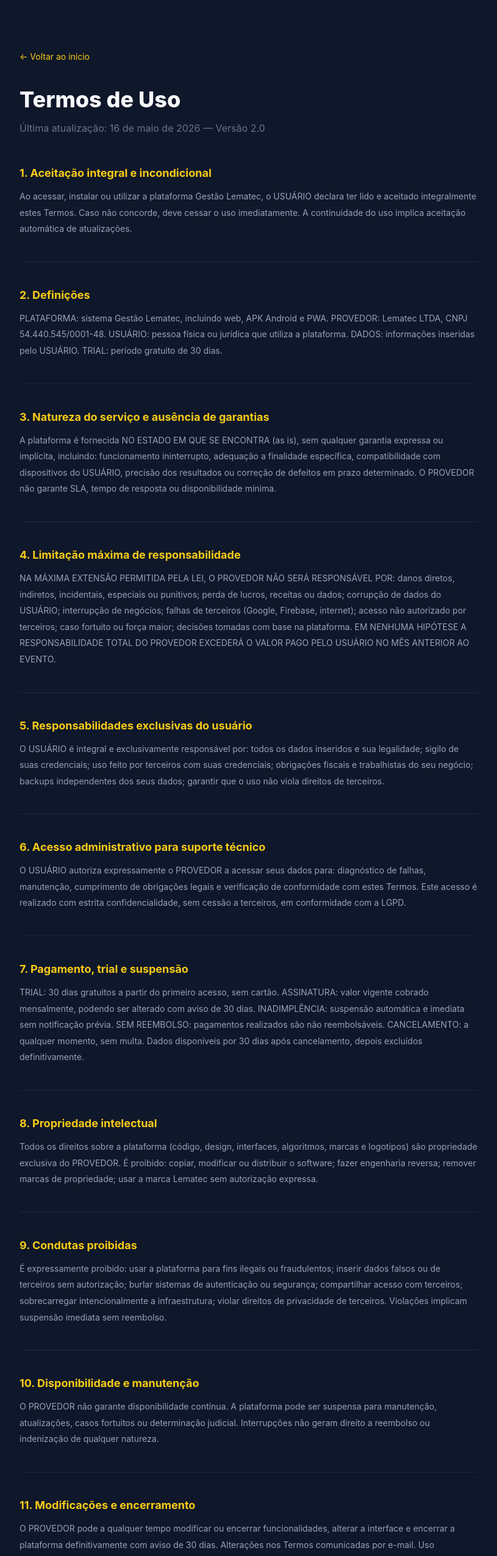
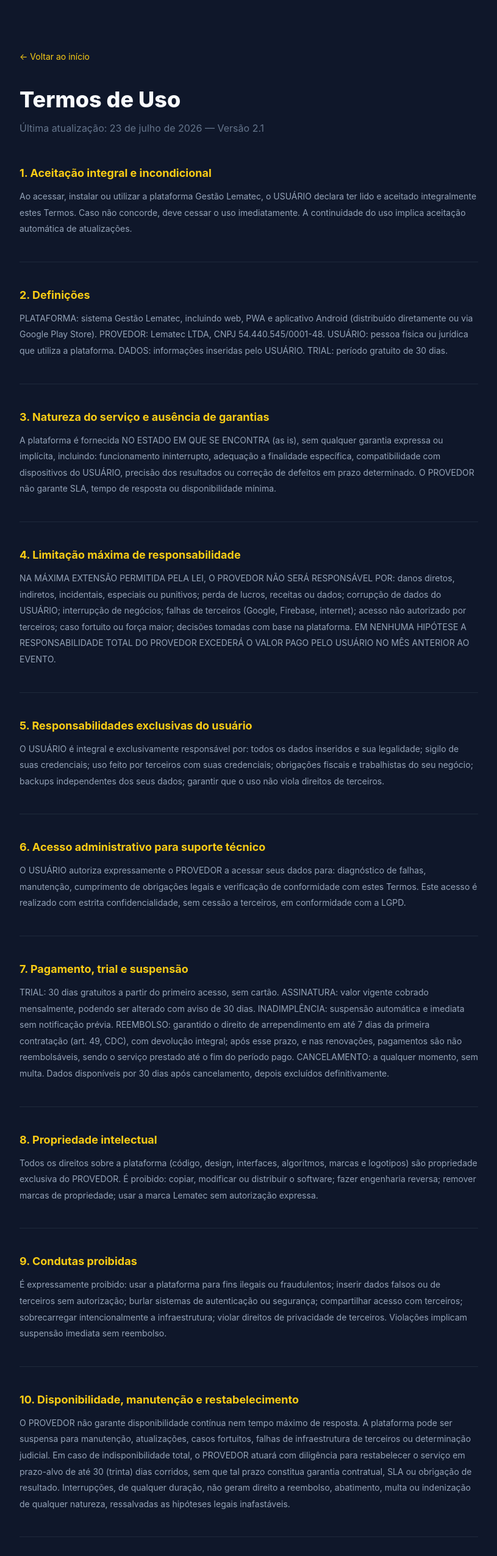
Before and after one commit to marceloandrad3/gestao-lematec-site, a React (Vite) app: page /termos in a window 1280 px wide. Shown: the top 2551 px of the page at 61% size, without its empty margins (232-1047 px from the left). Built offline with nearby package versions, Linux system fonts and the light colour scheme; no server answers.

Commit message:
feat: termos v2.1 - prazo-alvo 30 dias, reembolso CDC 7 dias, distribuicao Play Store

```diff
--- a/src/pages/Termos/index.tsx
+++ b/src/pages/Termos/index.tsx
@@ -1,15 +1,15 @@
 const Termos = () => {
   const itens = [
     { titulo: "1. Aceitação integral e incondicional", texto: "Ao acessar, instalar ou utilizar a plataforma Gestão Lematec, o USUÁRIO declara ter lido e aceitado integralmente estes Termos. Caso não concorde, deve cessar o uso imediatamente. A continuidade do uso implica aceitação automática de atualizações." },
-    { titulo: "2. Definições", texto: "PLATAFORMA: sistema Gestão Lematec, incluindo web, APK Android e PWA. PROVEDOR: Lematec LTDA, CNPJ 54.440.545/0001-48. USUÁRIO: pessoa física ou jurídica que utiliza a plataforma. DADOS: informações inseridas pelo USUÁRIO. TRIAL: período gratuito de 30 dias." },
+    { titulo: "2. Definições", texto: "PLATAFORMA: sistema Gestão Lematec, incluindo web, PWA e aplicativo Android (distribuído diretamente ou via Google Play Store). PROVEDOR: Lematec LTDA, CNPJ 54.440.545/0001-48. USUÁRIO: pessoa física ou jurídica que utiliza a plataforma. DADOS: informações inseridas pelo USUÁRIO. TRIAL: período gratuito de 30 dias." },
     { titulo: "3. Natureza do serviço e ausência de garantias", texto: "A plataforma é fornecida NO ESTADO EM QUE SE ENCONTRA (as is), sem qualquer garantia expressa ou implícita, incluindo: funcionamento ininterrupto, adequação a finalidade específica, compatibilidade com dispositivos do USUÁRIO, precisão dos resultados ou correção de defeitos em prazo determinado. O PROVEDOR não garante SLA, tempo de resposta ou disponibilidade mínima." },
     { titulo: "4. Limitação máxima de responsabilidade", texto: "NA MÁXIMA EXTENSÃO PERMITIDA PELA LEI, O PROVEDOR NÃO SERÁ RESPONSÁVEL POR: danos diretos, indiretos, incidentais, especiais ou punitivos; perda de lucros, receitas ou dados; corrupção de dados do USUÁRIO; interrupção de negócios; falhas de terceiros (Google, Firebase, internet); acesso não autorizado por terceiros; caso fortuito ou força maior; decisões tomadas com base na plataforma. EM NENHUMA HIPÓTESE A RESPONSABILIDADE TOTAL DO PROVEDOR EXCEDERÁ O VALOR PAGO PELO USUÁRIO NO MÊS ANTERIOR AO EVENTO." },
     { titulo: "5. Responsabilidades exclusivas do usuário", texto: "O USUÁRIO é integral e exclusivamente responsável por: todos os dados inseridos e sua legalidade; sigilo de suas credenciais; uso feito por terceiros com suas credenciais; obrigações fiscais e trabalhistas do seu negócio; backups independentes dos seus dados; garantir que o uso não viola direitos de terceiros." },
     { titulo: "6. Acesso administrativo para suporte técnico", texto: "O USUÁRIO autoriza expressamente o PROVEDOR a acessar seus dados para: diagnóstico de falhas, manutenção, cumprimento de obrigações legais e verificação de conformidade com estes Termos. Este acesso é realizado com estrita confidencialidade, sem cessão a terceiros, em conformidade com a LGPD." },
-    { titulo: "7. Pagamento, trial e suspensão", texto: "TRIAL: 30 dias gratuitos a partir do primeiro acesso, sem cartão. ASSINATURA: valor vigente cobrado mensalmente, podendo ser alterado com aviso de 30 dias. INADIMPLÊNCIA: suspensão automática e imediata sem notificação prévia. SEM REEMBOLSO: pagamentos realizados são não reembolsáveis. CANCELAMENTO: a qualquer momento, sem multa. Dados disponíveis por 30 dias após cancelamento, depois excluídos definitivamente." },
+    { titulo: "7. Pagamento, trial e suspensão", texto: "TRIAL: 30 dias gratuitos a partir do primeiro acesso, sem cartão. ASSINATURA: valor vigente cobrado mensalmente, podendo ser alterado com aviso de 30 dias. INADIMPLÊNCIA: suspensão automática e imediata sem notificação prévia. REEMBOLSO: garantido o direito de arrependimento em até 7 dias da primeira contratação (art. 49, CDC), com devolução integral; após esse prazo, e nas renovações, pagamentos são não reembolsáveis, sendo o serviço prestado até o fim do período pago. CANCELAMENTO: a qualquer momento, sem multa. Dados disponíveis por 30 dias após cancelamento, depois excluídos definitivamente." },
     { titulo: "8. Propriedade intelectual", texto: "Todos os direitos sobre a plataforma (código, design, interfaces, algoritmos, marcas e logotipos) são propriedade exclusiva do PROVEDOR. É proibido: copiar, modificar ou distribuir o software; fazer engenharia reversa; remover marcas de propriedade; usar a marca Lematec sem autorização expressa." },
     { titulo: "9. Condutas proibidas", texto: "É expressamente proibido: usar a plataforma para fins ilegais ou fraudulentos; inserir dados falsos ou de terceiros sem autorização; burlar sistemas de autenticação ou segurança; compartilhar acesso com terceiros; sobrecarregar intencionalmente a infraestrutura; violar direitos de privacidade de terceiros. Violações implicam suspensão imediata sem reembolso." },
-    { titulo: "10. Disponibilidade e manutenção", texto: "O PROVEDOR não garante disponibilidade contínua. A plataforma pode ser suspensa para manutenção, atualizações, casos fortuitos ou determinação judicial. Interrupções não geram direito a reembolso ou indenização de qualquer natureza." },
+    { titulo: "10. Disponibilidade, manutenção e restabelecimento", texto: "O PROVEDOR não garante disponibilidade contínua nem tempo máximo de resposta. A plataforma pode ser suspensa para manutenção, atualizações, casos fortuitos, falhas de infraestrutura de terceiros ou determinação judicial. Em caso de indisponibilidade total, o PROVEDOR atuará com diligência para restabelecer o serviço em prazo-alvo de até 30 (trinta) dias corridos, sem que tal prazo constitua garantia contratual, SLA ou obrigação de resultado. Interrupções, de qualquer duração, não geram direito a reembolso, abatimento, multa ou indenização de qualquer natureza, ressalvadas as hipóteses legais inafastáveis." },
     { titulo: "11. Modificações e encerramento", texto: "O PROVEDOR pode a qualquer tempo modificar ou encerrar funcionalidades, alterar a interface e encerrar a plataforma definitivamente com aviso de 30 dias. Alterações nos Termos comunicadas por e-mail. Uso continuado implica aceitação." },
     { titulo: "12. Indenização pelo usuário", texto: "O USUÁRIO concorda em indenizar o PROVEDOR por quaisquer reclamações, danos, custos e honorários advocatícios decorrentes de: uso da plataforma; violação destes Termos; violação de direitos de terceiros; dados inseridos na plataforma." },
     { titulo: "13. Lei aplicável e foro", texto: "Estes Termos são regidos pelas leis brasileiras. Foro exclusivo: comarca de João Pessoa, Paraíba, com renúncia a qualquer outro." },
@@ -21,7 +21,7 @@
       <div style={{ maxWidth: "800px", margin: "0 auto", padding: "80px 24px" }}>
         <a href="/" style={{ color: "#facc15", textDecoration: "none", fontSize: "14px" }}>← Voltar ao início</a>
         <h1 style={{ fontSize: "36px", fontWeight: "800", color: "#f8fafc", margin: "32px 0 8px" }}>Termos de Uso</h1>
-        <p style={{ color: "#64748b", marginBottom: "48px" }}>Última atualização: 16 de maio de 2026 — Versão 2.0</p>
+        <p style={{ color: "#64748b", marginBottom: "48px" }}>Última atualização: 23 de julho de 2026 — Versão 2.1</p>
         {itens.map((item, i) => (
           <div key={i} style={{ marginBottom: "40px", borderBottom: "1px solid #1e293b", paddingBottom: "40px" }}>
             <h2 style={{ fontSize: "18px", fontWeight: "700", color: "#facc15", marginBottom: "12px" }}>{item.titulo}</h2>
```
